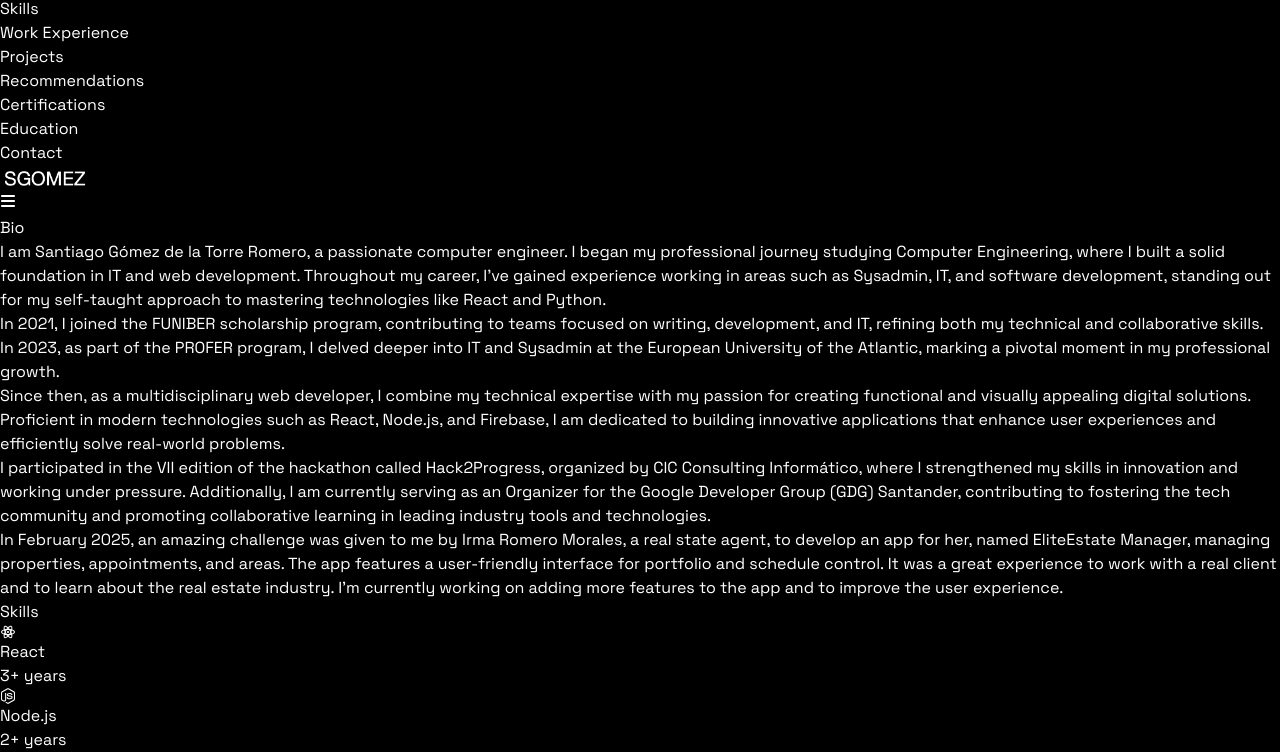
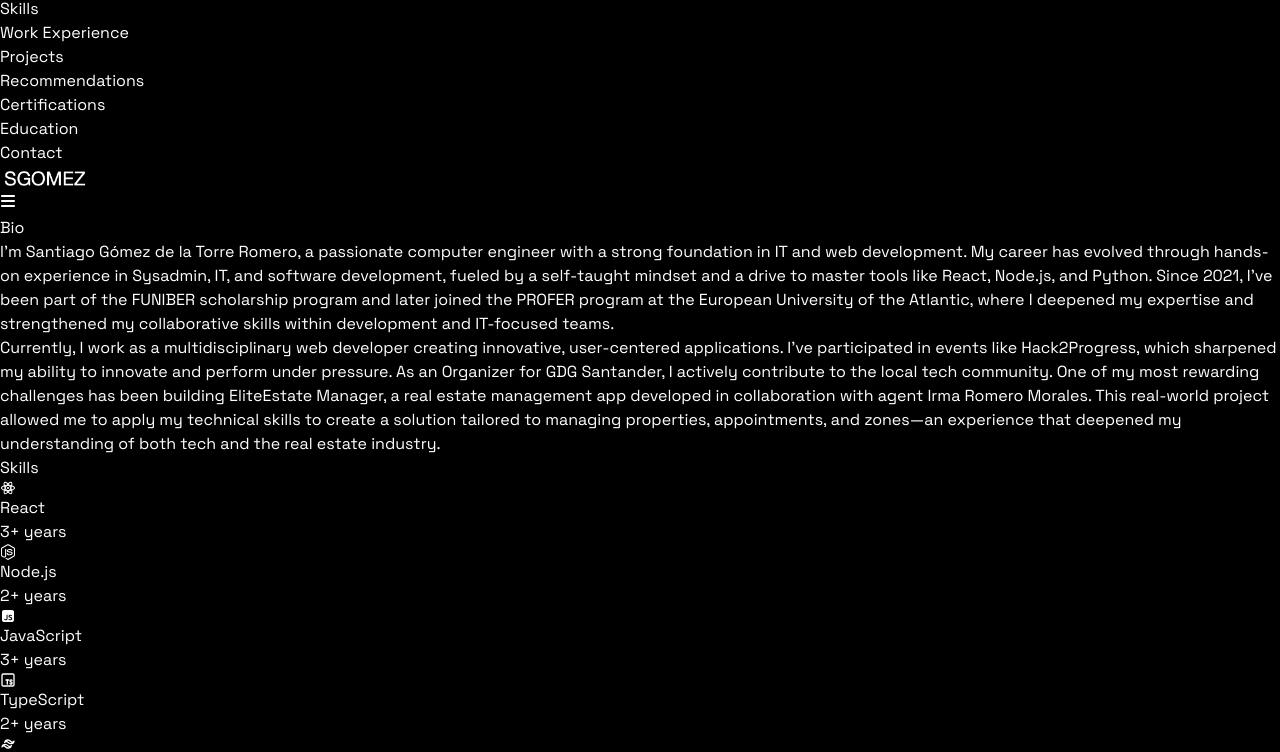
Before and after one commit to sgomez-dev/sgomez-portfolio, a React (Vite) app in the folder portfolio/: page / in a window 1280 px wide. Shown: the part 620-1372 px from the top of the page. Built offline with nearby package versions, Linux system fonts and the light colour scheme.

Commit message:
UPDATE BIO section in index.jsx to streamline personal narrative and highlight key experiences and skills

```diff
--- a/portfolio/src/constants/index.jsx
+++ b/portfolio/src/constants/index.jsx
@@ -125,11 +125,8 @@
 ];
 
 export const BIO = [
-  "I am Santiago Gómez de la Torre Romero, a passionate computer engineer. I began my professional journey studying Computer Engineering, where I built a solid foundation in IT and web development. Throughout my career, I’ve gained experience working in areas such as Sysadmin, IT, and software development, standing out for my self-taught approach to mastering technologies like React and Python.",
-  "In 2021, I joined the FUNIBER scholarship program, contributing to teams focused on writing, development, and IT, refining both my technical and collaborative skills. In 2023, as part of the PROFER program, I delved deeper into IT and Sysadmin at the European University of the Atlantic, marking a pivotal moment in my professional growth.",
-  "Since then, as a multidisciplinary web developer, I combine my technical expertise with my passion for creating functional and visually appealing digital solutions. Proficient in modern technologies such as React, Node.js, and Firebase, I am dedicated to building innovative applications that enhance user experiences and efficiently solve real-world problems.",
-  "I participated in the VII edition of the hackathon called Hack2Progress, organized by CIC Consulting Informático, where I strengthened my skills in innovation and working under pressure. Additionally, I am currently serving as an Organizer for the Google Developer Group (GDG) Santander, contributing to fostering the tech community and promoting collaborative learning in leading industry tools and technologies.",
-  "In February 2025, an amazing challenge was given to me by Irma Romero Morales, a real state agent, to develop an app for her, named EliteEstate Manager, managing properties, appointments, and areas. The app features a user-friendly interface for portfolio and schedule control. It was a great experience to work with a real client and to learn about the real estate industry. I'm currently working on adding more features to the app and to improve the user experience.",
+  "I’m Santiago Gómez de la Torre Romero, a passionate computer engineer with a strong foundation in IT and web development. My career has evolved through hands-on experience in Sysadmin, IT, and software development, fueled by a self-taught mindset and a drive to master tools like React, Node.js, and Python. Since 2021, I’ve been part of the FUNIBER scholarship program and later joined the PROFER program at the European University of the Atlantic, where I deepened my expertise and strengthened my collaborative skills within development and IT-focused teams.",
+  "Currently, I work as a multidisciplinary web developer creating innovative, user-centered applications. I’ve participated in events like Hack2Progress, which sharpened my ability to innovate and perform under pressure. As an Organizer for GDG Santander, I actively contribute to the local tech community. One of my most rewarding challenges has been building EliteEstate Manager, a real estate management app developed in collaboration with agent Irma Romero Morales. This real-world project allowed me to apply my technical skills to create a solution tailored to managing properties, appointments, and zones—an experience that deepened my understanding of both tech and the real estate industry.",
 ];
 
 export const SKILLS = [
```
